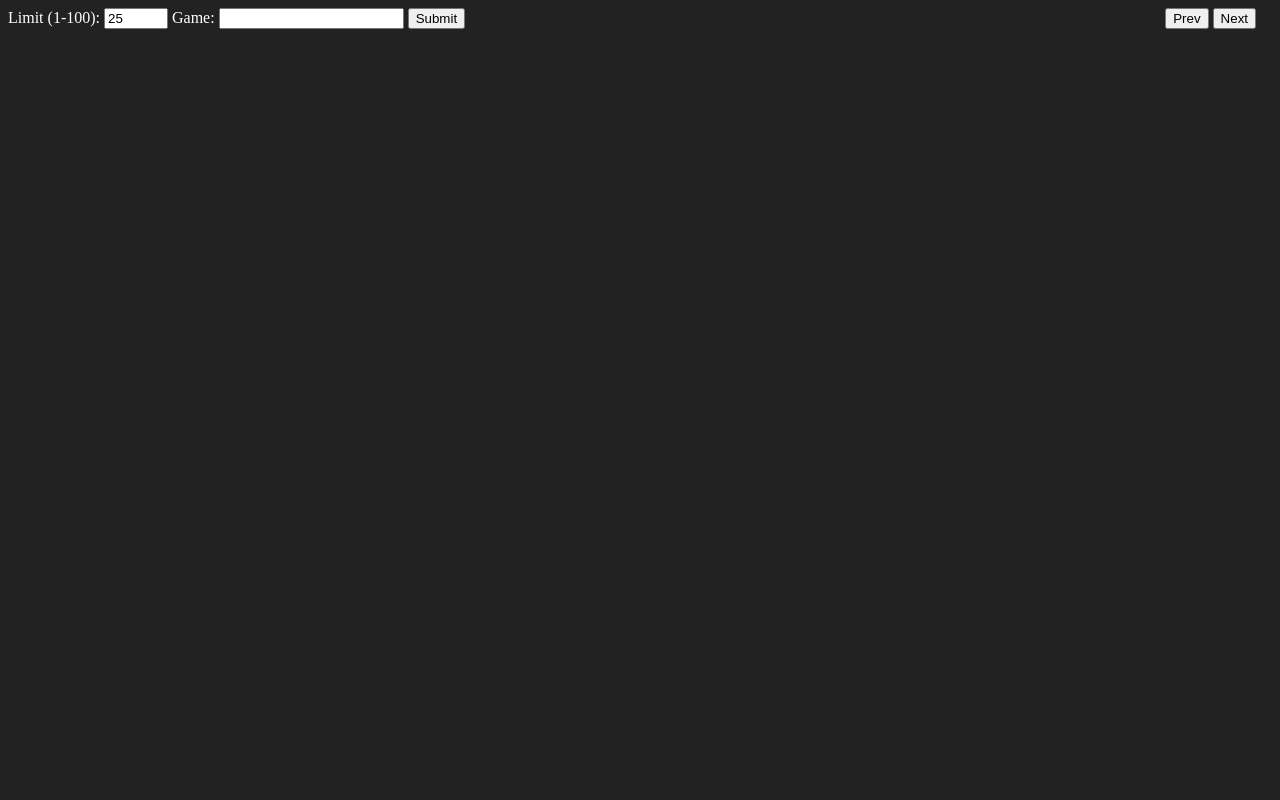
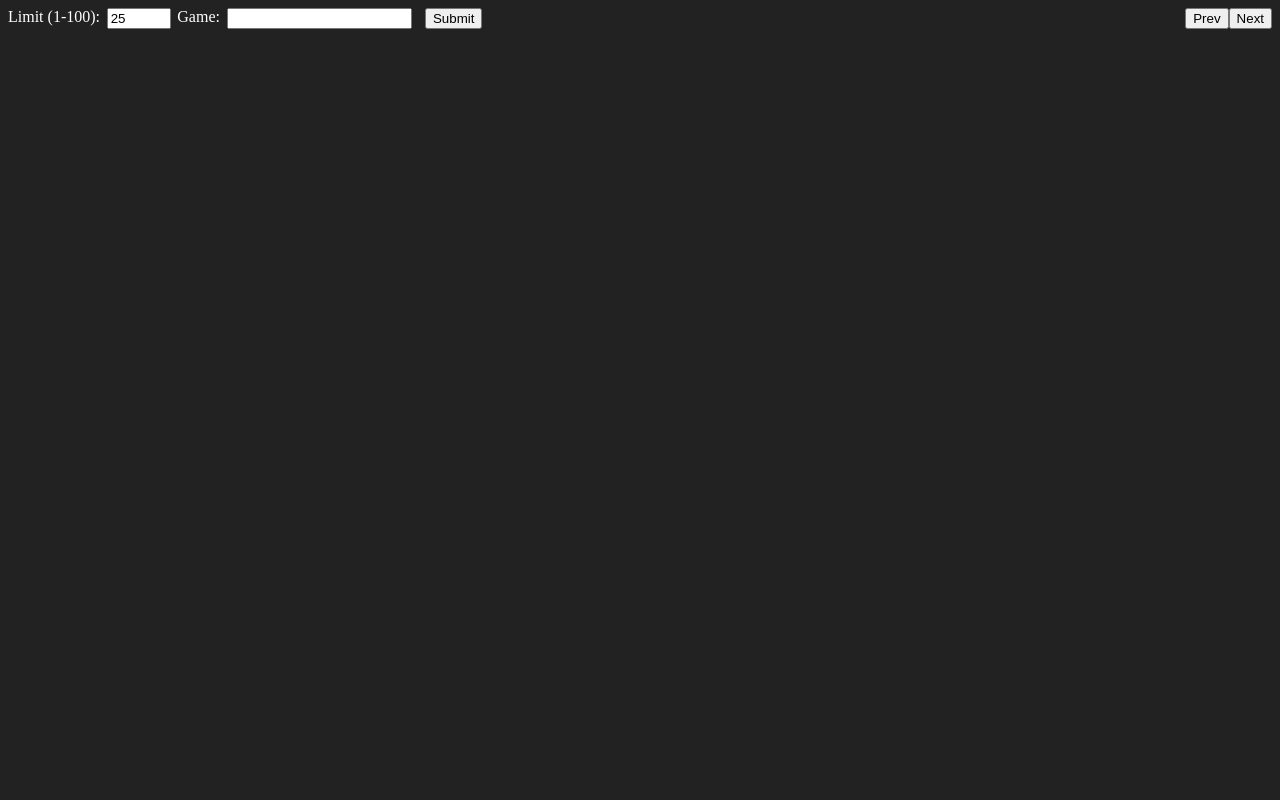
Before and after one commit to mwalbeck/twitchlite, a PHP site: page / in a window 1280 px wide. Run offline with PHP 8.4, Linux system fonts and the light colour scheme; data that the repository does not hold is empty.

Commit message:
Improve css and make some small html adjustments

```diff
--- a/index.php
+++ b/index.php
@@ -7,12 +7,15 @@ require 'logic.php';
         <title>twitchLite</title>
     </header>
     <body>
-        <div class="nav">
+        <nav>
             <form class="input" method="get">
-                Limit (1-100): <input type="number" min="1" max="100" value="<?php echo $_GET['limit']; ?>" name="limit">
-                Game: <input type="text" autocomplete="on" name="game" value="<?php echo $_GET['game']; ?>" list="games">
+                <label for="limit">Limit (1-100):</label>
+                <input id="limit" type="number" min="1" max="100" value="<?php echo $_GET['limit']; ?>" name="limit">
+                <label for="game">Game:</label>
+                <input id="game" type="text" autocomplete="on" name="game" value="<?php echo $_GET['game']; ?>" list="games">
                 <?php if (isset($oauth_token) && !empty($oauth_token)) : ?>
-                    Only followed: <input type="checkbox" name="only_followed" value="1"
+                    <label for="only_followed">Only followed:</label>
+                    <input id="only_followed" type="checkbox" name="only_followed" value="1"
                         <?php echo $_GET['only_followed'] === "1" ? "checked" : ""; ?> >
                     <input type="hidden" name="ofh" value="0">
                 <?php endif; ?>
@@ -32,7 +35,7 @@ require 'logic.php';
                     <?php endforeach; ?>
                 </datalist>
             <?php endif; ?>
-        </div>
+        </nav>
         <div id="content">
             <div class="container">
                 <?php foreach ($content["data"] as $stream) : ?>
--- a/style.css
+++ b/style.css
@@ -1,6 +1,44 @@
+* {
+    box-sizing: border-box;
+}
+
 body {
     background: #222;
-    color: #FFF
+    color: #FFF;
+}
+
+nav {
+    display: grid;
+    grid-auto-flow: column;
+}
+
+form {
+    margin: 0;
+}
+
+.input {
+    display: flex;
+    justify-self: start;
+    flex-wrap: wrap;
+}
+
+.input input {
+    margin: 0 0.5em;
+}
+
+.input-prev-next {
+    display: flex;
+    justify-self: end;
+}
+
+.container {
+    display: flex;
+    flex-flow: row wrap;
+}
+
+.stream {
+    padding: 1em;
+    flex: 1 1 22em;
 }
 
 a,
@@ -8,34 +46,6 @@ a:visited {
     color: #625cff;
 }
 
-.nav {
-    display: inline-block;
+a img {
     width: 100%;
 }
-
-.input {
-    float: left;
-}
-
-.input-prev-next {
-    float: right;
-    padding: 0 1em;
-}
-
-.stream {
-    padding: 1em;
-    margin-bottom: 0em;
-    float: left;
-    display: block;
-    width: 320px;
-    height: 320px;
-}
-
-.total {
-    float: right;
-    padding-top: 0.4em;
-}
-
-.status-split {
-    margin: 4px 0;
-}
```
